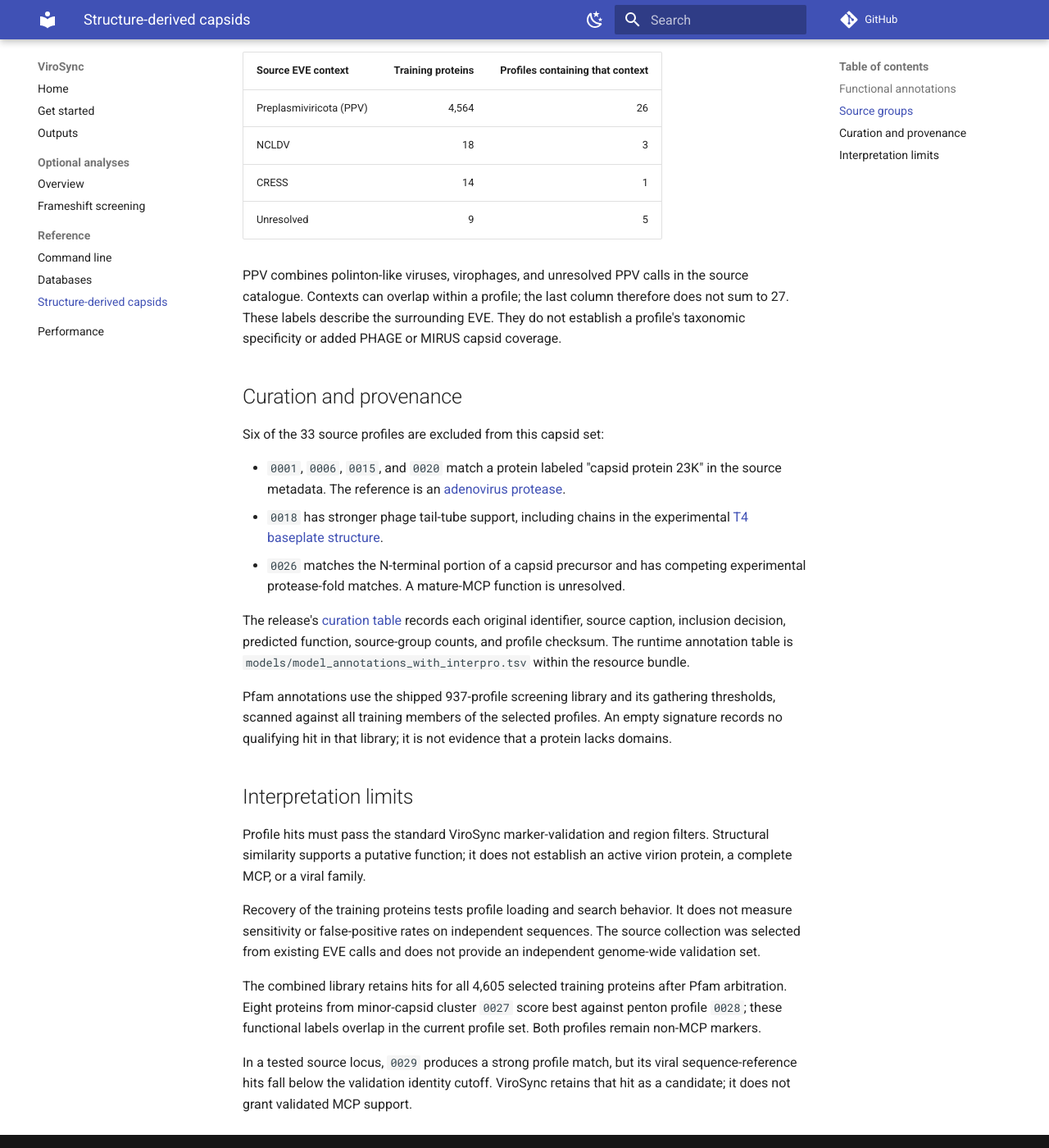
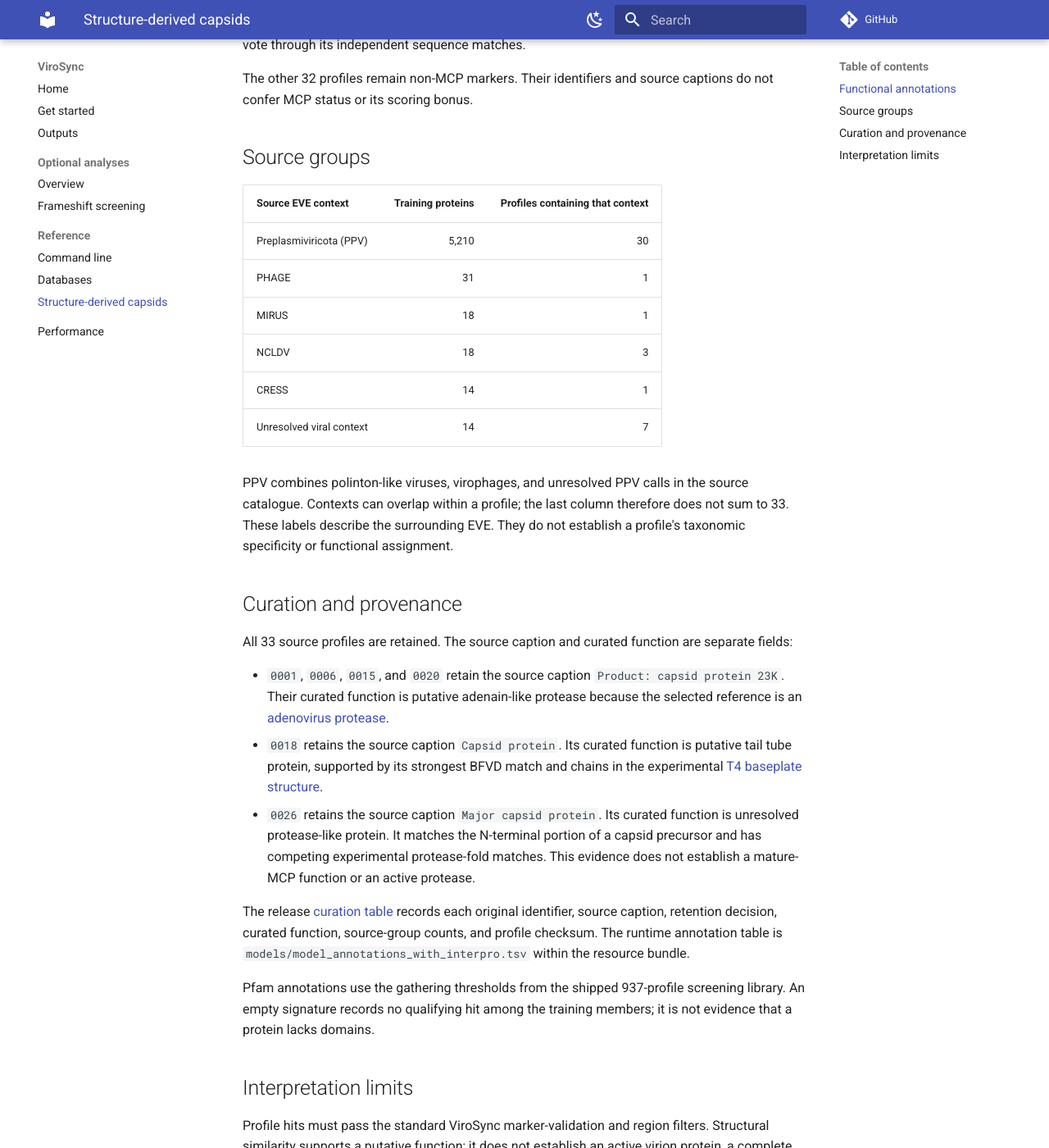
Before and after one commit to NeLLi-team/virosync, an MkDocs documentation site: the page built from docs/reference/capsid-models.md, in a window 1280 px wide and 1400 px high, scrolled down 992 px. Shown: the whole window at 82% size. Built offline with MkDocs 1.6.1 and Material for MkDocs 9.7.7, drawn with Linux system fonts in a browser that asks for light colours; comment, search, counter and statistics services are not loaded; some of the changed text lies outside the part shown.

Commit message:
fix(resources): retain all 33 structure candidates

```diff
--- a/docs/reference/capsid-models.md
+++ b/docs/reference/capsid-models.md
@@ -1,72 +1,84 @@
-# Structure-derived capsid profiles
+# Structure-derived candidate profiles
 
-Resource bundle v1.1.0 contains 27 candidate capsid profiles built from
-structure-supported protein clusters in an EVE catalogue. The profiles use
-4,605 training proteins and belong to the 1,080-profile marker library.
+Resource bundle v1.1.0 contains 33 candidate profiles built from
+structure-supported protein clusters returned by a capsid search of an EVE
+catalogue. The set includes profiles with non-capsid functional evidence. The
+profiles use 5,305 training proteins and belong to the 1,086-profile marker
+library.
 
 ## Functional annotations
 
-| Predicted function | Profiles | Training proteins |
+| Curated function | Profiles | Training proteins |
 | --- | ---: | ---: |
-| Penton protein | 20 | 4,518 |
-| Minor capsid protein | 2 | 28 |
-| Coat protein | 2 | 10 |
-| Picornavirus-like capsid domain | 1 | 11 |
-| General capsid protein | 1 | 14 |
-| Major capsid protein (MCP) | 1 | 24 |
-| Total | 27 | 4,605 |
+| Putative penton protein | 20 | 4,518 |
+| Putative adenain-like protease | 4 | 648 |
+| Putative tail tube protein | 1 | 34 |
+| Unresolved protease-like protein | 1 | 18 |
+| Putative minor capsid protein | 2 | 28 |
+| Putative coat protein | 2 | 10 |
+| Putative picornavirus-like capsid domain | 1 | 11 |
+| Putative capsid protein | 1 | 14 |
+| Putative major capsid protein | 1 | 24 |
+| Total | 33 | 5,305 |
 
-Identifiers retain the form `EVE_CAPSID_NOVEL_NNNN`. Only
-`EVE_CAPSID_NOVEL_0029` has an MCP role. Its strongest structural reference is
-a [Pleurochrysis polinton-like-virus MCP](https://rest.uniprot.org/unisave/A0A2H4YBC6?format=txt&versions=6).
+Identifiers retain the historical form `EVE_CAPSID_NOVEL_NNNN`.
+`EVE_CAPSID_NOVEL_0029` is the only profile registered as an MCP, and that
+assignment remains putative. Its strongest structural reference is a
+[Pleurochrysis polinton-like-virus MCP](https://rest.uniprot.org/unisave/A0A2H4YBC6?format=txt&versions=6).
 Related matches reach NCLDV capsid proteins. These short proteins do not
 support an exclusive virus-family assignment, so the runtime annotation
-assigns no marker family. A detected protein can still contribute a
-taxonomic vote through its independent sequence matches.
+assigns no marker family. A detected protein can still contribute a taxonomic
+vote through its independent sequence matches.
 
-Penton, minor capsid, coat, and other capsid candidates provide structural
-marker evidence. They do not receive MCP status or its scoring bonus.
-The `CAPSID` text in an identifier is not an MCP assignment.
+The other 32 profiles remain non-MCP markers. Their identifiers and source
+captions do not confer MCP status or its scoring bonus.
 
 ## Source groups
 
 | Source EVE context | Training proteins | Profiles containing that context |
 | --- | ---: | ---: |
-| Preplasmiviricota (PPV) | 4,564 | 26 |
+| Preplasmiviricota (PPV) | 5,210 | 30 |
+| PHAGE | 31 | 1 |
+| MIRUS | 18 | 1 |
 | NCLDV | 18 | 3 |
 | CRESS | 14 | 1 |
-| Unresolved | 9 | 5 |
+| Unresolved viral context | 14 | 7 |
 
 PPV combines polinton-like viruses, virophages, and unresolved PPV calls in
 the source catalogue. Contexts can overlap within a profile; the last
-column therefore does not sum to 27. These labels describe the surrounding
-EVE. They do not establish a profile's taxonomic specificity or added PHAGE
-or MIRUS capsid coverage.
+column therefore does not sum to 33. These labels describe the surrounding
+EVE. They do not establish a profile's taxonomic specificity or functional
+assignment.
 
 ## Curation and provenance
 
-Six of the 33 source profiles are excluded from this capsid set:
+All 33 source profiles are retained. The source caption and curated function
+are separate fields:
 
-- `0001`, `0006`, `0015`, and `0020` match a protein labeled "capsid protein
-  23K" in the source metadata. The reference is an
+- `0001`, `0006`, `0015`, and `0020` retain the source caption `Product:
+  capsid protein 23K`. Their curated function is putative adenain-like
+  protease because the selected reference is an
   [adenovirus protease](https://www.uniprot.org/uniprotkb/D3X7C3/entry).
-- `0018` has stronger phage tail-tube support, including chains in the
-  experimental [T4 baseplate structure](https://www.rcsb.org/structure/5IV5).
-- `0026` matches the N-terminal portion of a capsid precursor and has
-  competing experimental protease-fold matches. A mature-MCP function is
-  unresolved.
+- `0018` retains the source caption `Capsid protein`. Its curated function is
+  putative tail tube protein, supported by its strongest BFVD match and chains
+  in the experimental
+  [T4 baseplate structure](https://www.rcsb.org/structure/5IV5).
+- `0026` retains the source caption `Major capsid protein`. Its curated
+  function is unresolved protease-like protein. It matches the N-terminal
+  portion of a capsid precursor and has competing experimental protease-fold
+  matches. This evidence does not establish a mature-MCP function or an active
+  protease.
 
-The release's
+The release
 [curation table](https://github.com/NeLLi-team/virosync/blob/main/release-manifests/resources_v1_1_0/capsid_model_curation.tsv)
-records each original identifier, source caption, inclusion decision,
-predicted function, source-group counts, and profile checksum.
+records each original identifier, source caption, retention decision, curated
+function, source-group counts, and profile checksum.
 The runtime annotation table is
 `models/model_annotations_with_interpro.tsv` within the resource bundle.
 
-Pfam annotations use the shipped 937-profile screening library and its
-gathering thresholds, scanned against all training members of the selected
-profiles. An empty signature records no qualifying hit in that library;
-it is not evidence that a protein lacks domains.
+Pfam annotations use the gathering thresholds from the shipped 937-profile
+screening library. An empty signature records no qualifying hit among the
+training members; it is not evidence that a protein lacks domains.
 
 ## Interpretation limits
 
@@ -80,7 +92,7 @@ It does not measure sensitivity or false-positive rates on independent
 sequences. The source collection was selected from existing EVE calls and
 does not provide an independent genome-wide validation set.
 
-The combined library retains hits for all 4,605 selected training proteins
+The combined library retains new-profile hits for all 5,305 training proteins
 after Pfam arbitration. Eight proteins from minor-capsid cluster `0027`
 score best against penton profile `0028`; these functional labels overlap
 in the current profile set. Both profiles remain non-MCP markers.
```
Also changed, not shown: CHANGELOG.md (+9 -7 lines), docs/RESOURCE_BUNDLE.md (+9 -5 lines), 13 other files.
